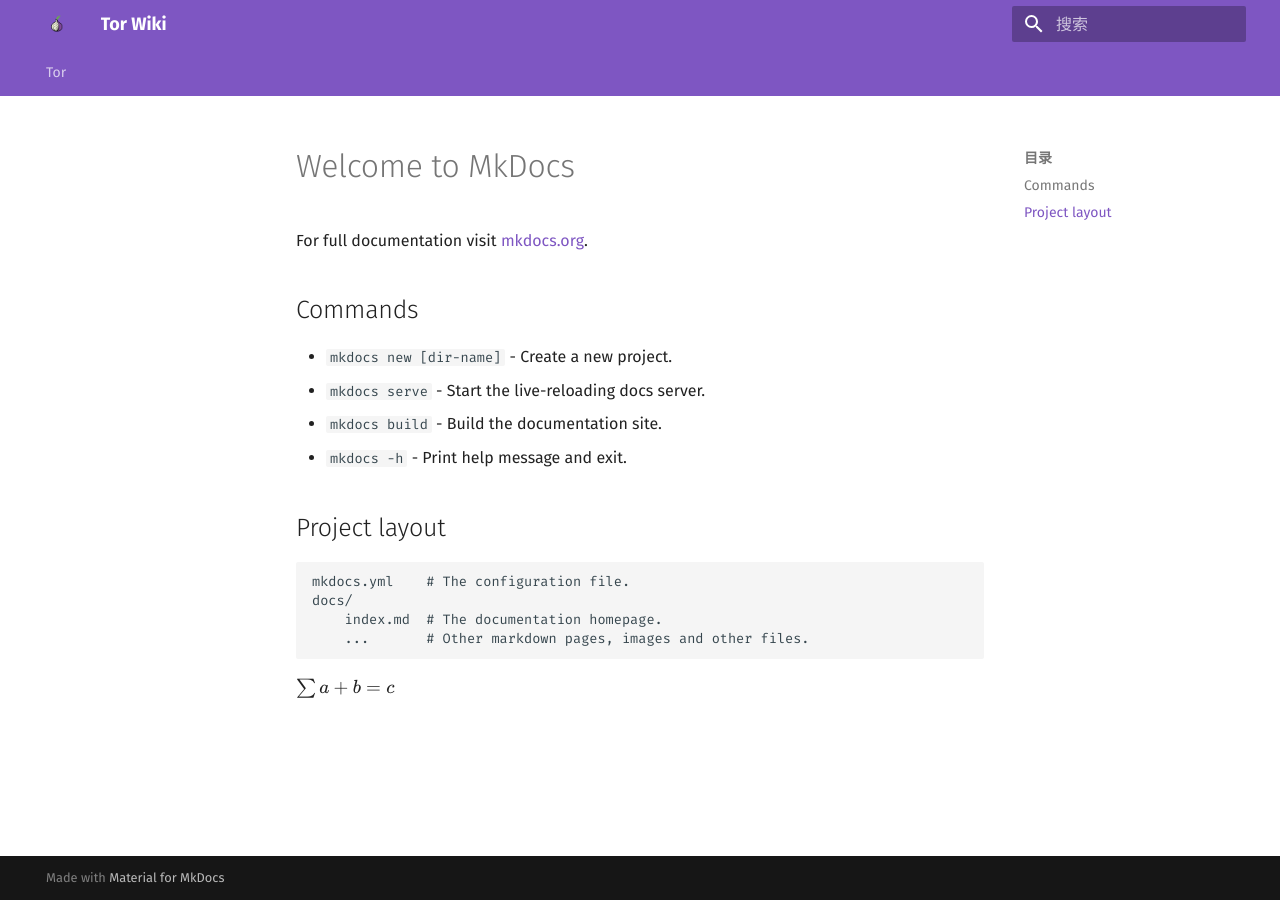
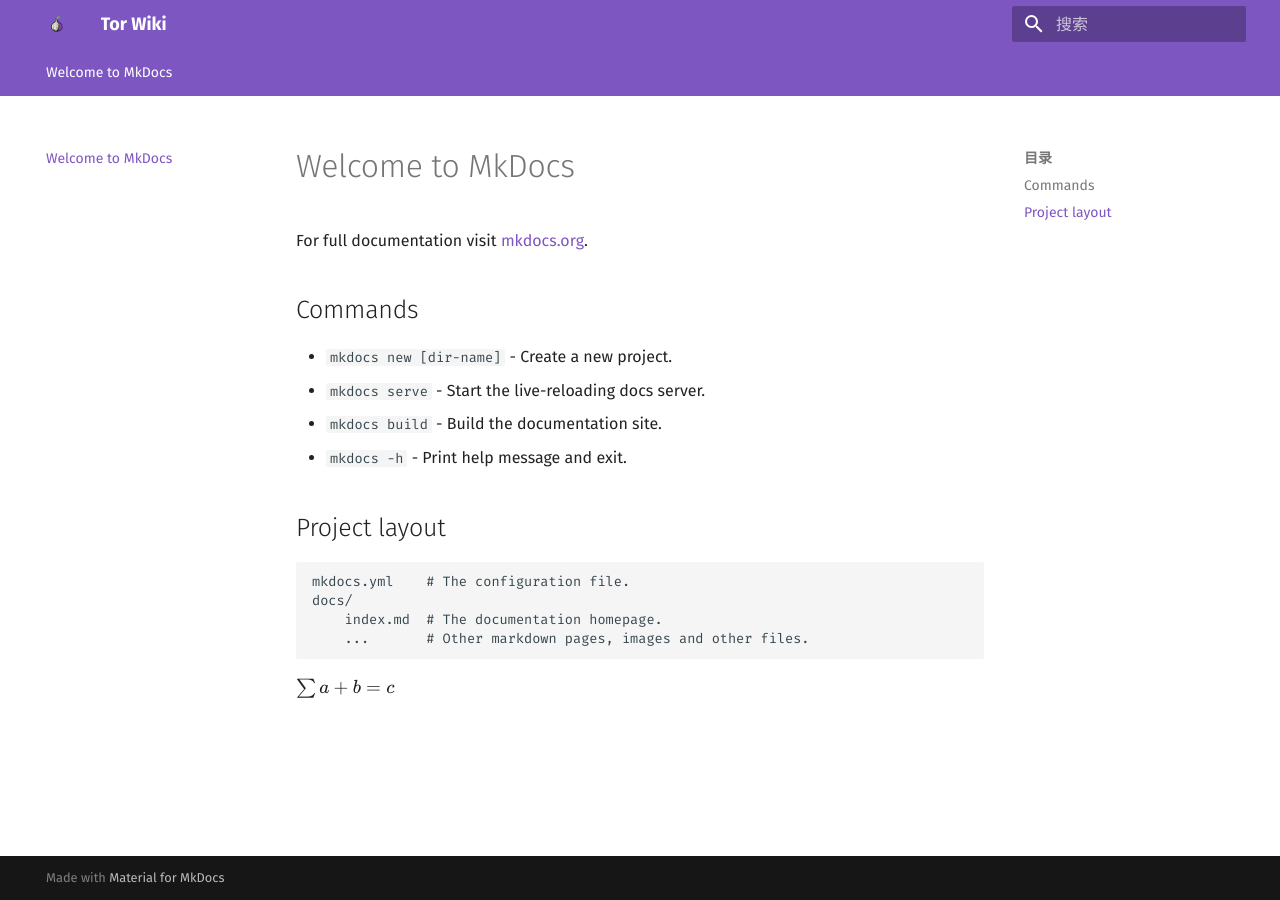
Before and after one commit to torwiki/torwiki.github.com, an MkDocs documentation site: the page built from docs/index.md, in a window 1280 px wide. Built offline with MkDocs 1.6.1 and Material for MkDocs 9.7.7, drawn with Linux system fonts in a browser that asks for light colours; formulas are drawn with MathJax 3; some of the changed lines change nothing that is shown.

Commit message:
fix: remove unused code(#master)

```diff
--- a/mkdocs.yml
+++ b/mkdocs.yml
@@ -79,5 +79,3 @@
   - pymdownx.tilde
 
 nav:
-  - Tor:
-    - Tor 简介: tor/index.md
```
